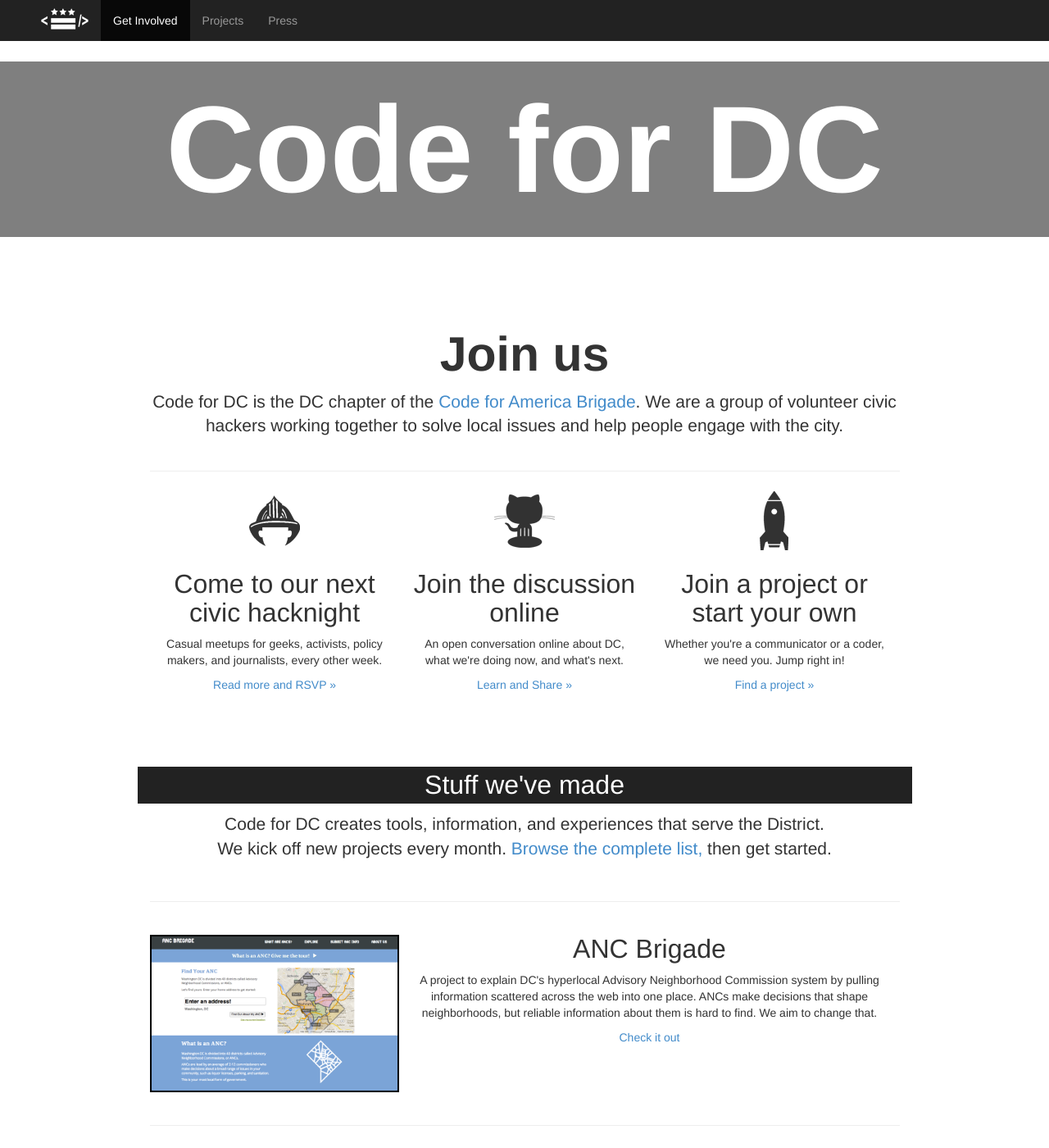
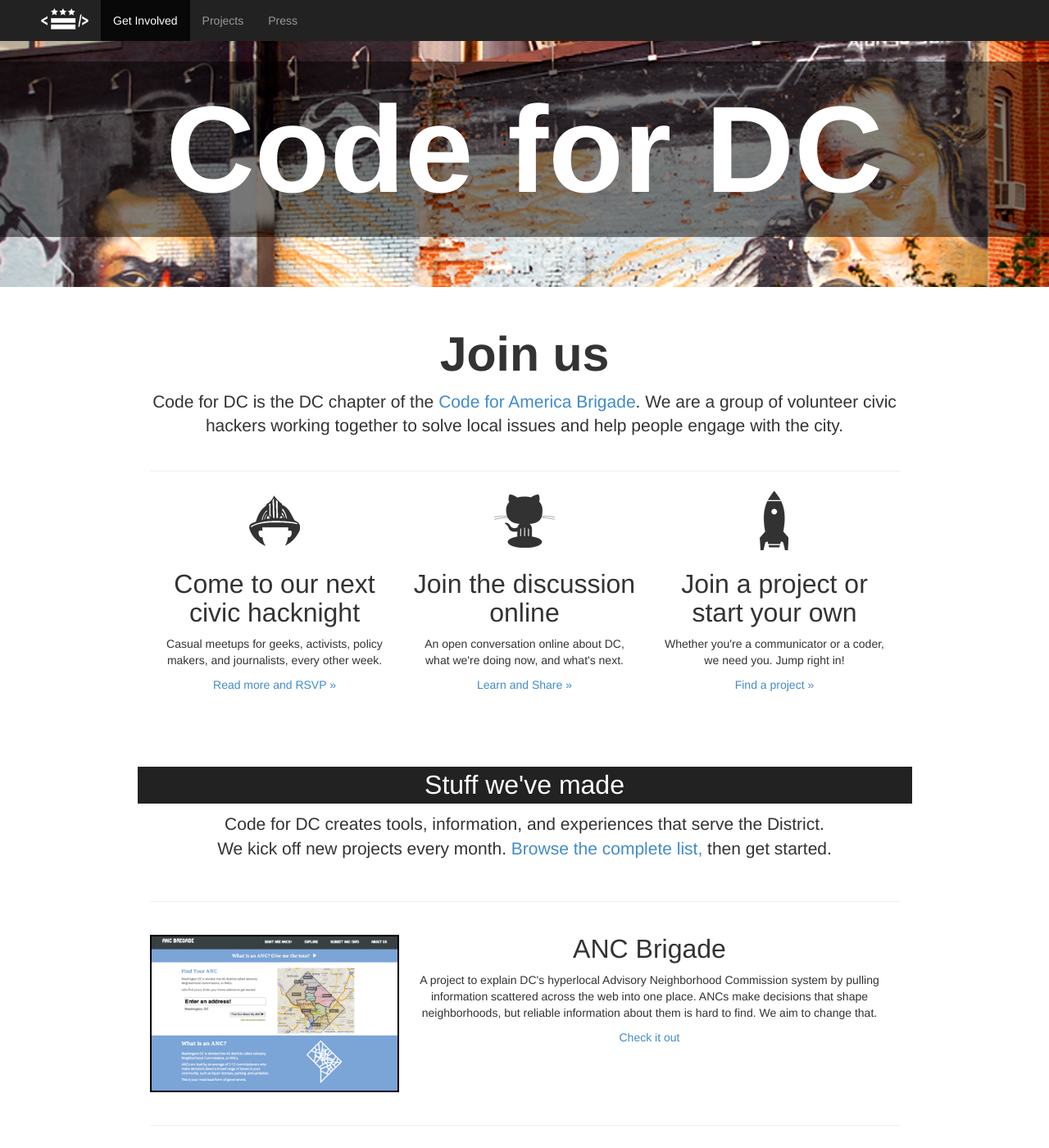
Before and after one commit to civictechdc/codefordc.github.com, a Jekyll site: the page built from index.html, in a window 1280 px wide and 1400 px high. Shown: the whole window at 82% size. Built offline with Jekyll 4.4.1, drawn with Linux system fonts in a browser that asks for light colours; Markdown is read by kramdown in place of the engine named in the settings.

Commit message:
fix hero background url path after moving css file

```diff
--- a/css/style.css
+++ b/css/style.css
@@ -49,7 +49,7 @@
 
 
 .hero {
-	background: url('images/bohemian-caverns.jpg');
+	background: url('/images/bohemian-caverns.jpg');
 	background-size: cover;
 	min-height: 300px;
 	min-width: 400px;
```
